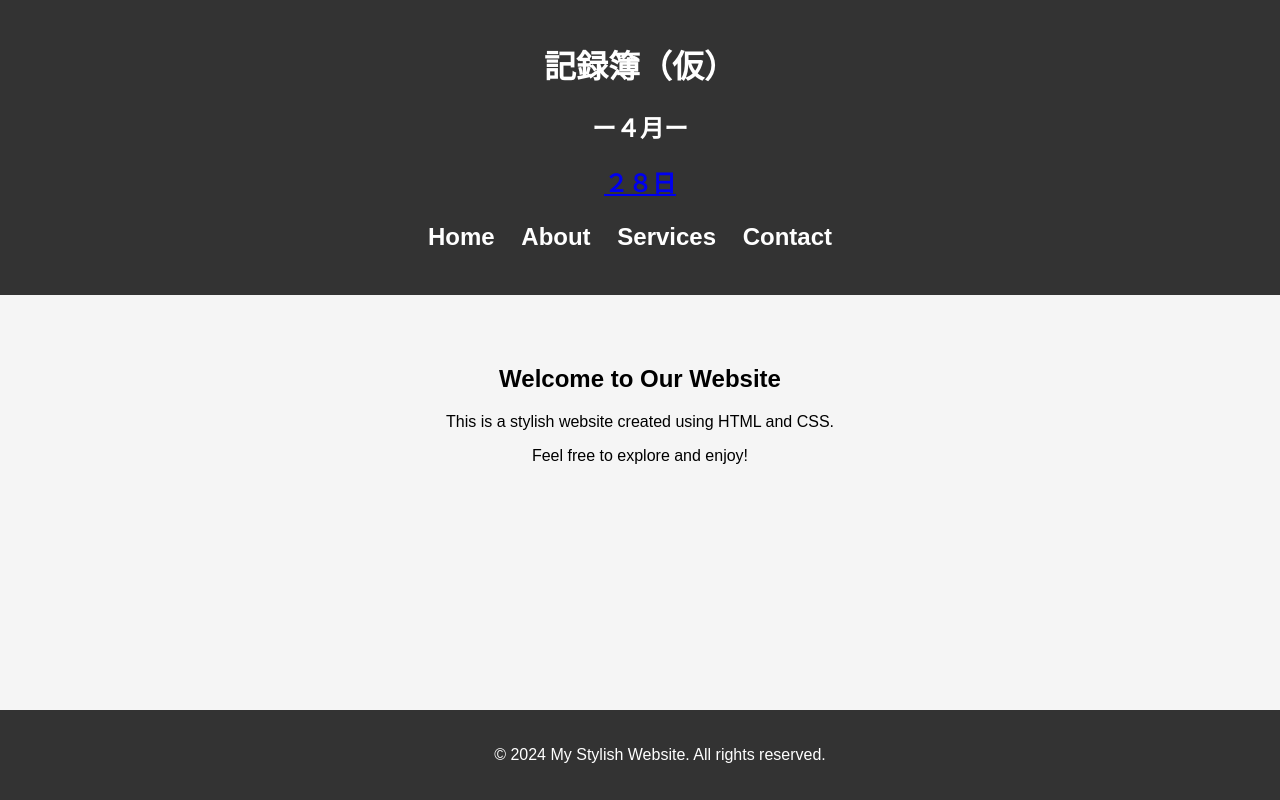
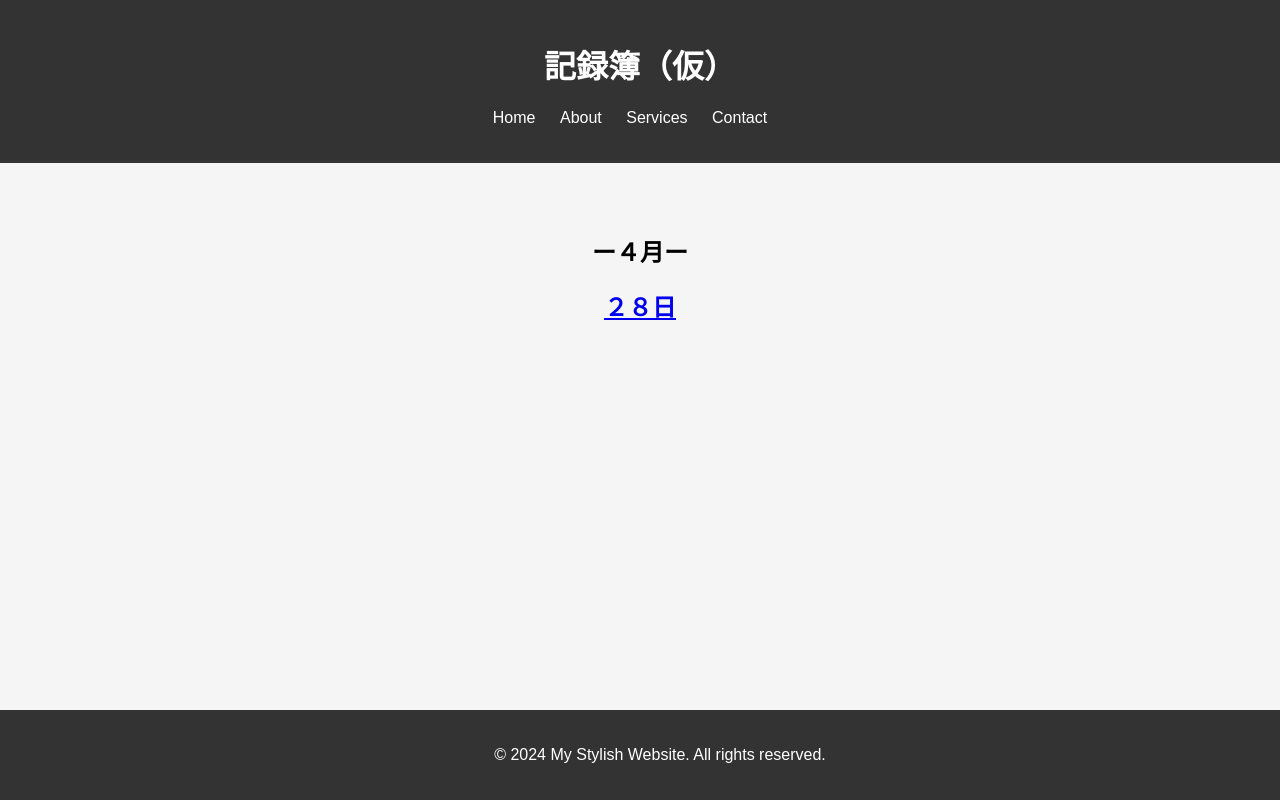
Before and after one commit to ty0401/ty0401.github.io, a plain HTML site: page index.html in a window 1280 px wide. Drawn offline with Linux system fonts and the light colour scheme.

Commit message:
Update index.html

```diff
--- a/index.html
+++ b/index.html
@@ -9,8 +9,6 @@
 <body>
     <header>
         <h1>記録簿（仮）</h1>
-        <h2>ー４月ー<h2>
-        <a href="md-428">２８日</a>
         <nav>
             <ul>
                 <li><a href="#">Home</a></li>
@@ -22,9 +20,8 @@
     </header>
 
     <section id="main-content">
-        <h2>Welcome to Our Website</h2>
-        <p>This is a stylish website created using HTML and CSS.</p>
-        <p>Feel free to explore and enjoy!</p>
+        <h2>ー４月ー<h2>
+        <a href="md-428">２８日</a>
     </section>
 
     <footer>
```
